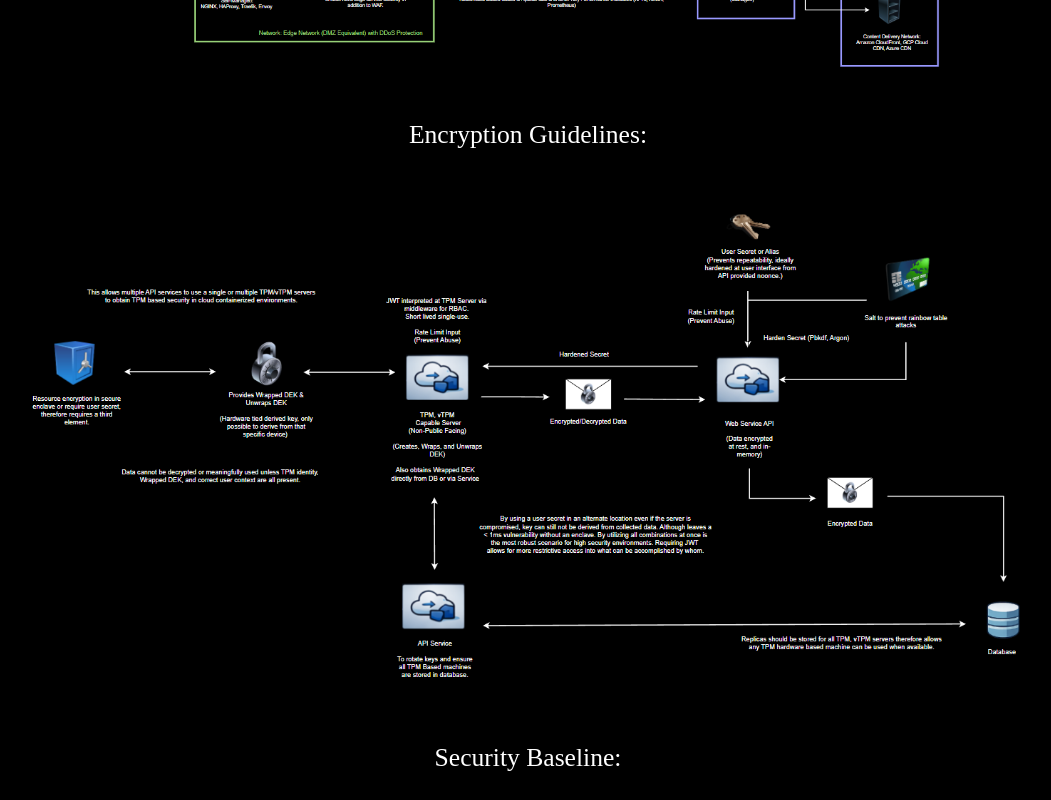
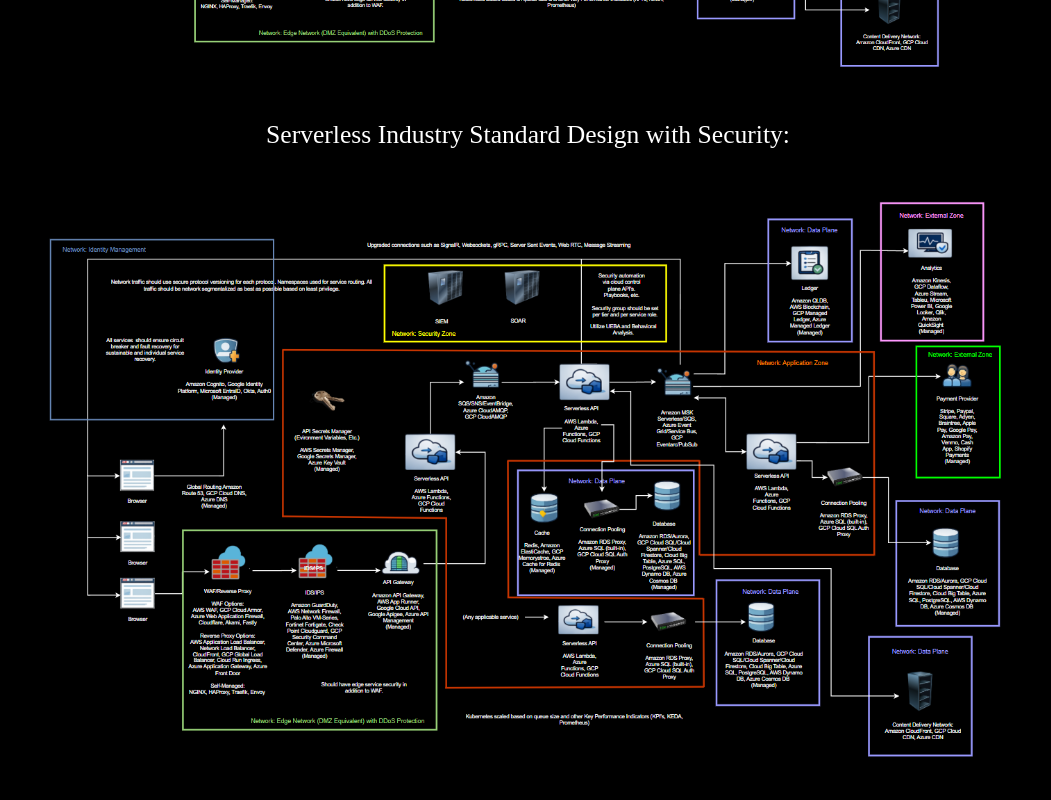
Before and after one commit to randy-krouth-vm/Portfolio, a React (Vite) app: page /designs in a window 1280 px wide. Shown: the part 2500-3300 px from the top of the page, without its empty margins (112-1163 px from the left). Built offline with nearby package versions, Linux system fonts and the light colour scheme.

Commit message:
Added Serverless Design.

```diff
--- a/src/Designs/Designs.jsx
+++ b/src/Designs/Designs.jsx
@@ -14,6 +14,8 @@
             <img src="Industry_Standard_Managed_Design.png" />
             <p>Managed Industry Standard Design with Security:</p>
             <img src="Industry_Standard_Managed_Design_With_Security.png" />
+            <p>Serverless Industry Standard Design with Security:</p>
+            <img src="Industry_Standard_Serverless_Design_With_Security.png" />
             <p>Encryption Guidelines:</p>
             <img src="Architectural_Design_4.png" />
             <p>Security Baseline:</p>
```
Also changed, not shown: public/Industry_Standard_Serverless_Design_With_Security.png (added).
